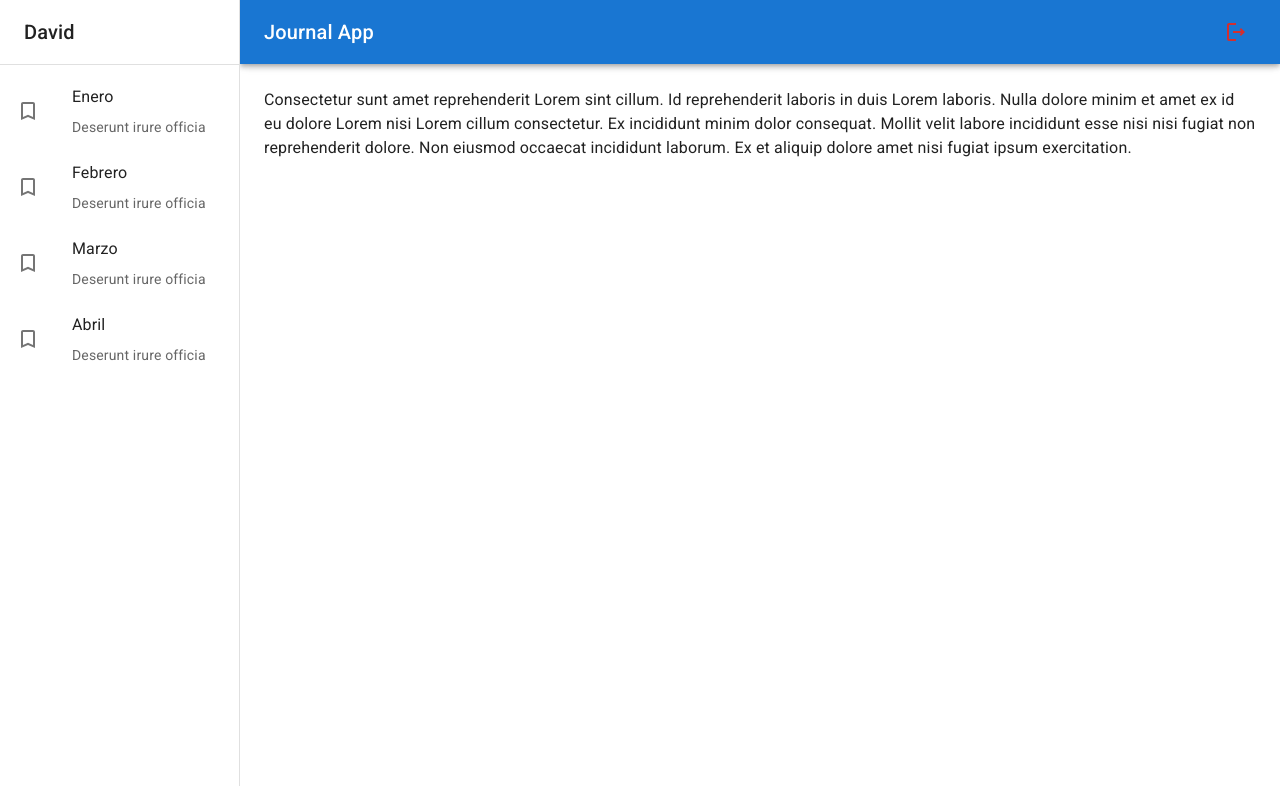
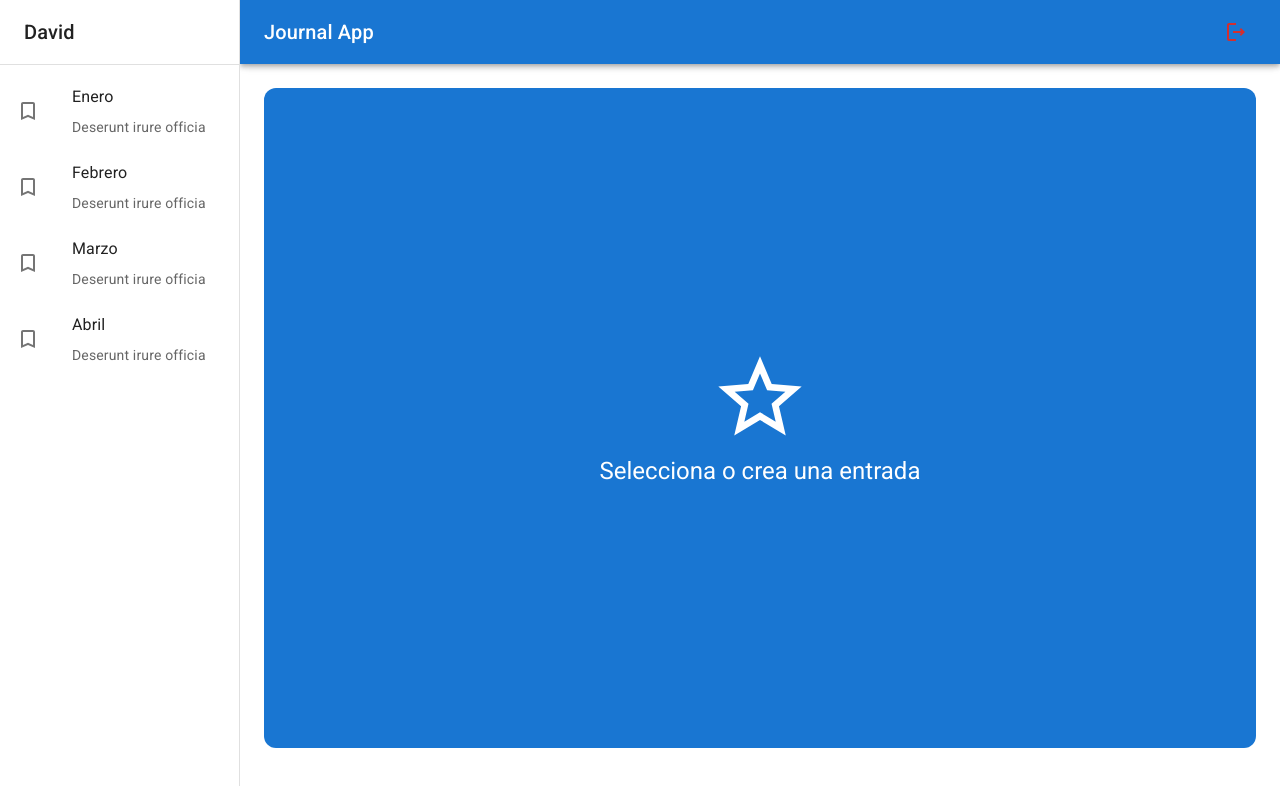
Before and after one commit to ddessilvestri/08-journal-app, a React (Vite) app: page / in a window 1280 px wide. Shown: the top 786 px of the page. Built offline with nearby package versions, Linux system fonts and the light colour scheme.

Commit message:
NothingSelectedView

```diff
--- a/src/journal/pages/JournalPage.jsx
+++ b/src/journal/pages/JournalPage.jsx
@@ -1,10 +1,10 @@
-import {Typography} from '@mui/material';
 import { JournalLayout } from '../layout/JournalLayout';
+import { NothingSelectedView } from '../view';
 
 export const JournalPage = () => {
   return (
     <JournalLayout>
-      <Typography>Consectetur sunt amet reprehenderit Lorem sint cillum. Id reprehenderit laboris in duis Lorem laboris. Nulla dolore minim et amet ex id eu dolore Lorem nisi Lorem cillum consectetur. Ex incididunt minim dolor consequat. Mollit velit labore incididunt esse nisi nisi fugiat non reprehenderit dolore. Non eiusmod occaecat incididunt laborum. Ex et aliquip dolore amet nisi fugiat ipsum exercitation.</Typography>
+      <NothingSelectedView />
     </JournalLayout>
   )
 }
--- /dev/null
+++ b/src/journal/view/NothingSelectedView.jsx
@@ -0,0 +1,25 @@
+import { StarOutline } from "@mui/icons-material"
+import { Grid, Typography } from "@mui/material"
+
+
+
+export const NothingSelectedView = () => {
+  return (
+        <Grid
+            container
+            spacing = {0}
+            direction = "column"
+            alignItems= "center"
+            justifyContent="center"
+            sx={{ minHeight: 'calc(100vh - 140px)' ,backgroundColor:'primary.main',borderRadius:3}}
+        >
+            <Grid item xs={12}>
+                <StarOutline sx={{fontSize:100, color:'white'}}/>
+            </Grid>
+            <Grid item xs={12}>
+                <Typography color="white" variant='h5'>Selecciona o crea una entrada</Typography>
+            </Grid>
+
+        </Grid>
+  )
+}
--- /dev/null
+++ b/src/journal/view/index.js
@@ -0,0 +1 @@
+export * from './NothingSelectedView'
```
